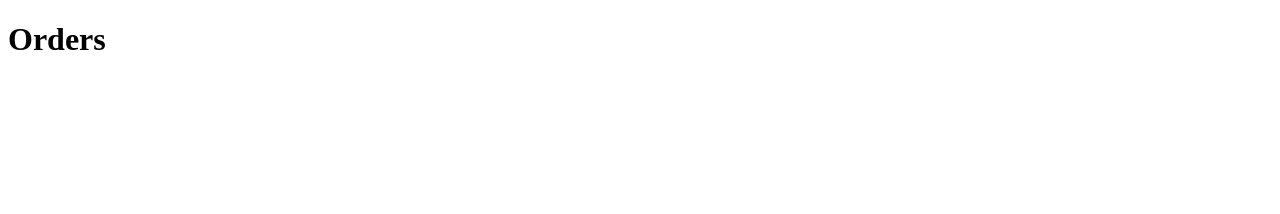
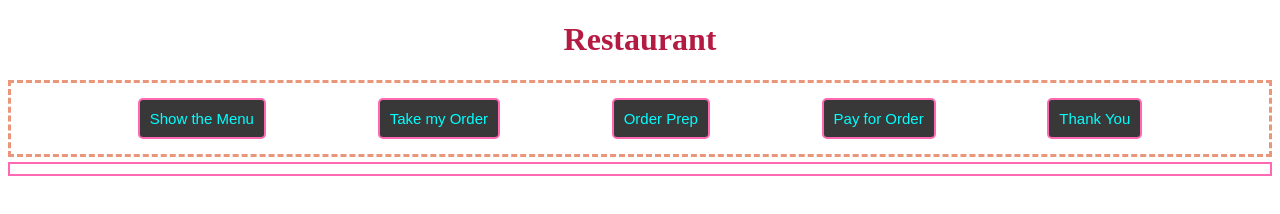
Before and after one commit to wijMAN/f3-feb-contest2, a plain HTML site: page index.html in a window 1280 px wide. Drawn offline with Linux system fonts and the light colour scheme.

Commit message:
2nd commit

```diff
--- a/index.html
+++ b/index.html
@@ -12,7 +12,20 @@
 </head>
 
 <body>
-    <h1>Orders</h1>
+    <h1 style="color: rgb(180, 27, 66); text-align: center;">Restaurant</h1>
+
+    <div class="buttons">
+        <button onclick="getMenu()" id="btn1">Show the Menu</button>
+        <button onclick="takeOrder()">Take my Order</button>
+        <button onclick="orderPrep()">Order Prep</button>
+        <button onclick="payOrder()">Pay for Order</button>
+        <button onclick="thankyouFnc()">Thank You</button>
+    </div>
+
+    <div id="contentBox">
+    </div>
+
+
     <script src="index.js"></script>
 </body>
 
--- a/index.js
+++ b/index.js
@@ -0,0 +1,72 @@
+let a = document.getElementById("contentBox");
+let getMenu = () => {
+  fetch("https://free-food-menus-api-production.up.railway.app/burgers")
+    .then((response) => response.json())
+    .then((data) => {
+      for (let i = 0; i < data.length; i++) {
+        const element = data[i];
+        let el = document.createElement("div");
+        el.classList.add("prd");
+        el.innerHTML = `
+        <img src="${element.img}" alt="img" >
+        <br>
+         ${element.name}
+         <br>
+         <i style="text-align: center; color :red;">${element.dsc}</i>
+         <br>
+         Price: ${element.price} ₹
+         <br>
+         Rating: ${element.rate}/5
+         <br>
+         Country of Origin: ${element.country}
+             `;
+        a.appendChild(el);
+      }
+    });
+};
+
+let takeOrder = () => {
+  a.innerHTML = "<h2>taking your order ...</h2>";
+  setTimeout(() => {
+    a.innerHTML = "";
+    let ran1 = Math.floor(Math.random() * 20);
+    let ran2 = Math.floor(Math.random() * 20) + 20;
+    let ran3 = Math.floor(Math.random() * 20) + 40;
+    fetch("https://free-food-menus-api-production.up.railway.app/burgers")
+      .then((response) => response.json())
+      .then((data) => {
+        let arr = [ran1, ran2, ran3];
+        for (let i = 0; i < arr.length; i++) {
+          const element = data[arr[i]];
+
+          let el = document.createElement("div");
+          el.classList.add("prd");
+          el.innerHTML = `
+          <img src="${element.img}" alt="img" >
+          <br>
+           ${element.name}
+           <br>
+           <i style="text-align: center; color :red;">${element.dsc}</i>
+           <br>
+           Price: ${element.price} ₹
+           <br>
+           Rating: ${element.rate}/5
+           <br>
+           Country of Origin: ${element.country}
+               `;
+          a.appendChild(el);
+        }
+        let obj = {
+          burger1: data[ran1],
+          burger2: data[ran2],
+          burger3: data[ran3],
+        };
+        // console.log(obj);
+        new Promise((resolve, reject) => {
+          resolve(obj);
+        }).then((value) => {
+          console.log(value);
+        });
+      });
+  }, 2500);
+};
--- a/style.css
+++ b/style.css
@@ -0,0 +1,57 @@
+.buttons {
+  border: 3px dashed darksalmon;
+  padding: 15px;
+  display: flex;
+  justify-content: space-evenly;
+}
+button {
+  /* width: 150px; */
+  background-color: rgb(56, 56, 56);
+  padding: 10px 10px;
+  border: 2px solid hotpink;
+  border-radius: 5px;
+  color: aqua;
+  font-size: 15px;
+}
+button:hover {
+  background-color: rgb(247, 56, 56);
+  cursor: pointer;
+}
+button:active {
+  /* background-color: #3e8e41; */
+  /* box-shadow: 0 5px #666; */
+  /* transform: translateY(4px); */
+  transform: scale(0.98);
+}
+
+#contentBox {
+  display: flex;
+  justify-content: center;
+  align-items: center;
+  margin: 5px 0px;
+  padding: 5px 5px;
+  border: 2px solid hotpink;
+  flex-wrap: wrap;
+}
+
+.prd {
+  display: flex;
+  flex-direction: column;
+  justify-content: flex-start;
+  align-items: center;
+  border: 1px solid black;
+  margin: 2px 2px;
+  padding: 3px 3px;
+  /* min-width: 10vw; */
+  width: 20vw;
+  /* width: 200px; */
+  height: 53vh;
+}
+img {
+  /* margin-top: 0px; */
+  /* padding-top: 0px; */
+  width: 18vw;
+  height: 15vw;
+  border-radius: 3px;
+  border: 1px solid hotpink;
+}
```
